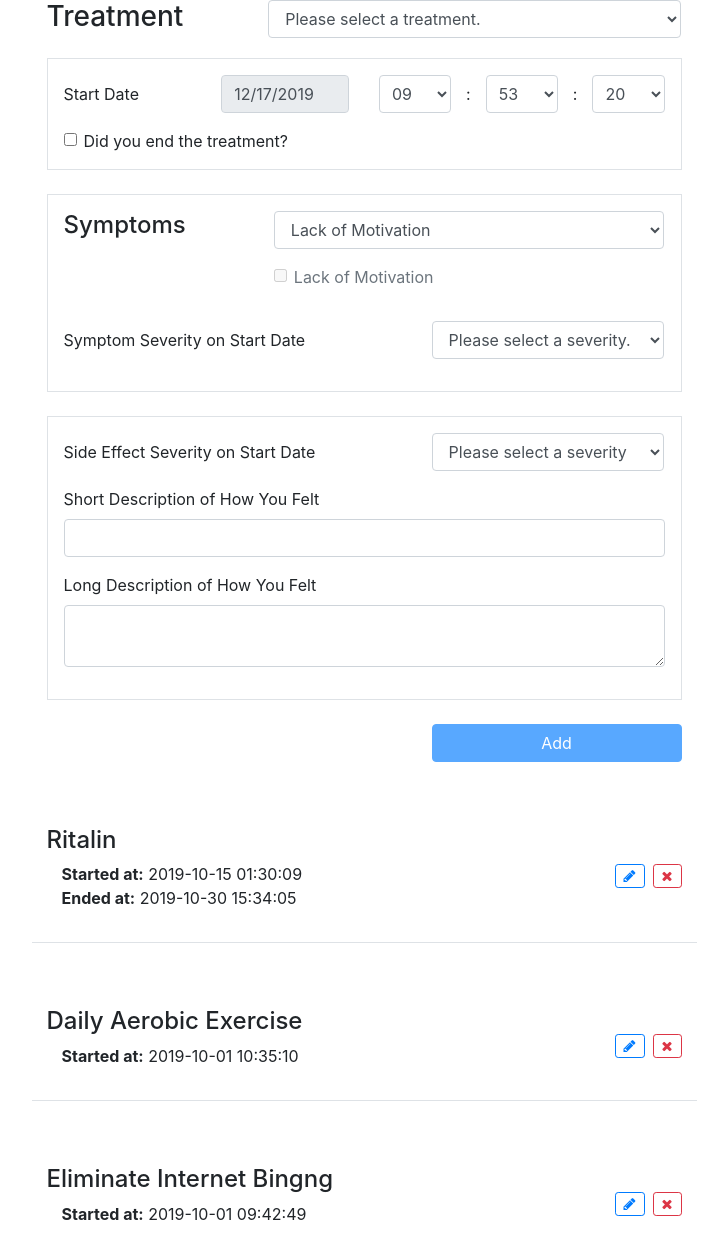
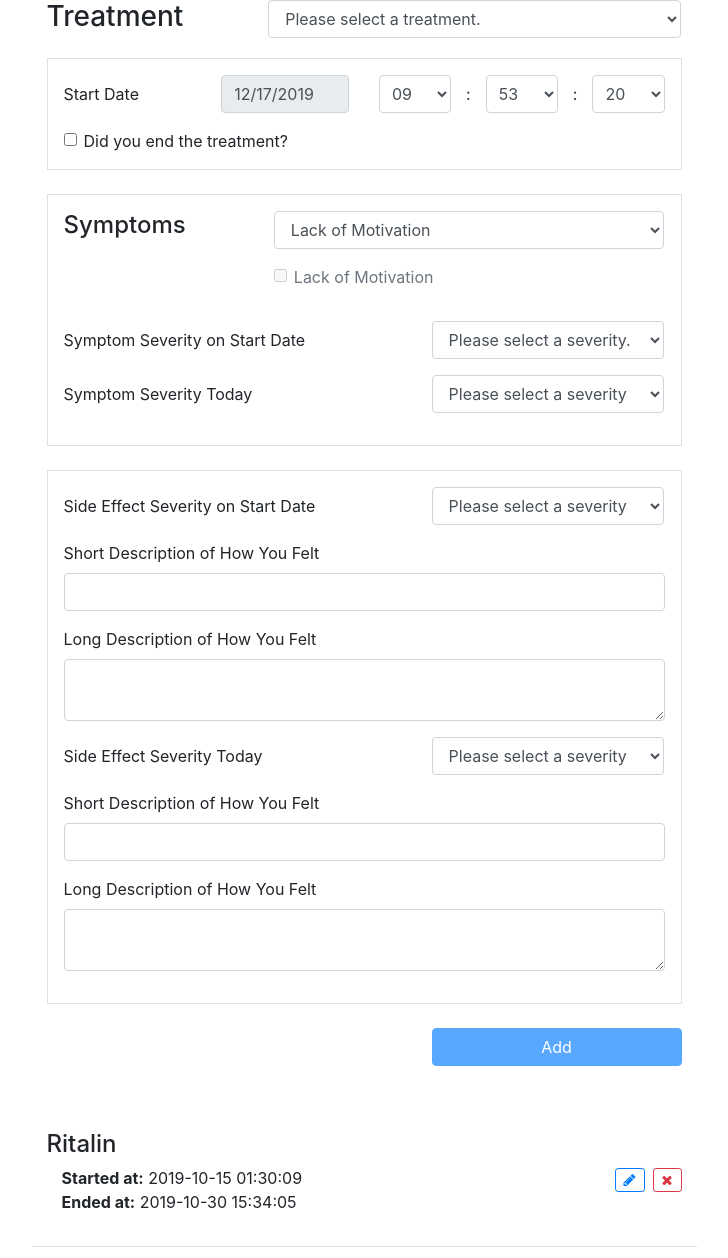
Before and after one commit to square1grp/What_really_works, a Django app: page /user/1/add/treatment in a window 1280 px wide. Shown: the part 167-1425 px from the top of the page, without its empty margins (276-1004 px from the left). Run offline with Django 3.2, Linux system fonts and the light colour scheme; data comes from the database, SQL or seed files in the repository; both versions use the stored data as it was after the commit; some libraries are stand-ins or nearby versions.

Commit message:
use today instead of end date in umts form

```diff
--- a/wrw/static/js/add_treatment.js
+++ b/wrw/static/js/user-method-trial.js
@@ -3,13 +3,13 @@
         var user_symptom_id = $(selector).val();
 
         var start_symptom_severity_id = $("input.start_symptom_severity_id[symptom-id=" + user_symptom_id + "]").val();
-        var end_symptom_severity_id = $("input.end_symptom_severity_id[symptom-id=" + user_symptom_id + "]").val();
+        var today_symptom_severity_id = $("input.today_symptom_severity_id[symptom-id=" + user_symptom_id + "]").val();
 
         if (start_symptom_severity_id && start_symptom_severity_id != -1) {
 
             if (
                 !$("#is_ended").prop("checked") ||
-                $("#is_ended").prop("checked") && (end_symptom_severity_id && end_symptom_severity_id != -1)
+                $("#is_ended").prop("checked") && (today_symptom_severity_id && today_symptom_severity_id != -1)
             ) {
                 $("input.filled-out-" + user_symptom_id).prop("checked", true);
 
@@ -36,10 +36,10 @@
 
         var user_symptom_id = $("select#user_symptom_id").val();
         var start_symptom_severity_id = $("select#start_symptom_severity_id").val();
-        var end_symptom_severity_id = $("select#end_symptom_severity_id").val();
+        var today_symptom_severity_id = $("select#today_symptom_severity_id").val();
 
         $("input.start_symptom_severity_id[symptom-id=" + user_symptom_id + "]").val(start_symptom_severity_id);
-        $("input.end_symptom_severity_id[symptom-id=" + user_symptom_id + "]").val(end_symptom_severity_id);
+        $("input.today_symptom_severity_id[symptom-id=" + user_symptom_id + "]").val(today_symptom_severity_id);
     };
 
     $("#is_ended").change(function () {
@@ -49,14 +49,13 @@
             $(".form-group.end .form-control").prop("required", false);
         }
 
-        $(".form-group.end .form-control[name=end_description]").prop("required", false);
         $(".form-group.end").slideToggle("fast");
         checkOffSymptom()
     });
 
     $("select#user_symptom_id").change(function () {
         $("select#start_symptom_severity_id").val("");
-        $("select#end_symptom_severity_id").val("");
+        $("select#today_symptom_severity_id").val("");
         $("form#new_treatment").removeClass("was-validated").addClass("needs-validation");
     });
 
--- a/wrw/templates/pages/user-method-trial.html
+++ b/wrw/templates/pages/user-method-trial.html
@@ -3,7 +3,7 @@
 {% block head %}
 
 {% load static %}
-<script src="{% static 'js/add_treatment.js' %}"></script>
+<script src="{% static 'js/user-method-trial.js' %}"></script>
 
 {% endblock %}
 
@@ -170,9 +170,9 @@
                             <input type="hidden" class="start_symptom_severity_id"
                                 name="start_symptom_severity_id_{{user_symptom.id}}" symptom-id="{{user_symptom.id}}"
                                 value="{% if edit_umts %}{{edit_umts.started_symptom_severity.id}}{% endif %}" />
-                            <input type="hidden" class="end_symptom_severity_id"
-                                name="end_symptom_severity_id_{{user_symptom.id}}" symptom-id="{{user_symptom.id}}"
-                                value="{% if edit_umts and edit_umts.is_ended %}{{edit_umts.ended_symptom_severity.id}}{% endif %}" />
+                            <input type="hidden" class="today_symptom_severity_id"
+                                name="today_symptom_severity_id_{{user_symptom.id}}" symptom-id="{{user_symptom.id}}"
+                                value="{% if edit_umts and edit_umts.is_ended %}{{edit_umts.today_symptom_severity.id}}{% endif %}" />
 
                             <input type="checkbox" class="form-check-input filled-out-{{user_symptom.id}}" disabled {% if edit_umts %}checked{% endif %}
                                 required />
@@ -199,15 +199,15 @@
                     </div>
                 </div>
 
-                <div class="form-group row end" style="{% if not edit_umts or not edit_umts.is_ended %}display: none;{% endif %}">
-                    <label for="end_symptom_severity_id" class="col-sm-7 col-form-label">
-                        Symptom Severity on End Date
+                <div class="form-group row">
+                    <label for="today_symptom_severity_id" class="col-sm-7 col-form-label">
+                        Symptom Severity Today
                     </label>
                     <div class="col-sm-5">
-                        <select id="end_symptom_severity_id" class="form-control">
+                        <select id="today_symptom_severity_id" class="form-control" required>
                             <option value="">Please select a severity</option>
                             {% for symptom_severity in symptom_severities %}
-                            <option value="{{symptom_severity.id}}" {% if edit_umts and edit_umts.ended_symptom_severity == symptom_severity %}selected{% endif %}>{{symptom_severity.title}}</option>
+                            <option value="{{symptom_severity.id}}" {% if edit_umts and edit_umts.today_symptom_severity == symptom_severity %}selected{% endif %}>{{symptom_severity.title}}</option>
                             {% endfor %}
                         </select>
                         <div class="invalid-feedback">
@@ -245,15 +245,15 @@
                     <textarea name="start_description" class="form-control">{% if edit_umts %}{{edit_umts.started_description}}{% endif %}</textarea>
                 </div>
 
-                <div class="form-group row end" style="{% if not edit_umts or not edit_umts.is_ended %}display: none;{% endif %}">
-                    <label for="end_side_effect_severity_id" class="col-sm-7 col-form-label">
-                        Side Effect Severity on End Date
+                <div class="form-group row">
+                    <label for="today_side_effect_severity_id" class="col-sm-7 col-form-label">
+                        Side Effect Severity Today
                     </label>
                     <div class="col-sm-5">
-                        <select name="end_side_effect_severity_id" class="form-control">
+                        <select name="today_side_effect_severity_id" class="form-control" required>
                             <option value="">Please select a severity</option>
                             {% for side_effect_severity in side_effect_severities %}
-                            <option value="{{side_effect_severity.id}}" {% if edit_umts and edit_umts.ended_side_effect_severity == side_effect_severity %}selected{% endif %}>{{side_effect_severity.title}}</option>
+                            <option value="{{side_effect_severity.id}}" {% if edit_umts and edit_umts.today_side_effect_severity == side_effect_severity %}selected{% endif %}>{{side_effect_severity.title}}</option>
                             {% endfor %}
                         </select>
                         <div class="invalid-feedback">
@@ -262,14 +262,14 @@
                     </div>
                 </div>
 
-                <div class="form-group end" style="{% if not edit_umts or not edit_umts.is_ended %}display: none;{% endif %}">
-                    <label for="end_title">Short Description of How You Felt</label>
-                    <input type="text" name="end_title" class="form-control" value="{% if edit_umts and edit_umts.is_ended %}{{edit_umts.ended_title}}{% endif %}" />
+                <div class="form-group">
+                    <label for="today_title">Short Description of How You Felt</label>
+                    <input type="text" name="today_title" class="form-control" value="{% if edit_umts %}{{edit_umts.today_title}}{% endif %}" required/>
                 </div>
 
-                <div class="form-group end" style="{% if not edit_umts or not edit_umts.is_ended %}display: none;{% endif %}">
-                    <label for="end_description">Long Description of How You Felt</label>
-                    <textarea name="end_description" class="form-control">{% if edit_umts and edit_umts.is_ended %}{{edit_umts.ended_description}}{% endif %}</textarea>
+                <div class="form-group">
+                    <label for="today_description">Long Description of How You Felt</label>
+                    <textarea name="today_description" class="form-control">{% if edit_umts %}{{edit_umts.today_description}}{% endif %}</textarea>
                 </div>
             </fieldset>
 
--- a/wrw/views/user_method_trial.py
+++ b/wrw/views/user_method_trial.py
@@ -151,9 +151,13 @@
                 self.addUserSideEffectUpdate(
                     user, start_side_effect_severity, user_method_trial_start, started_at, params['start_title'], params['start_description'])
 
+                today_side_effect_severity = SideEffectSeverity.objects.get(
+                    id=params['today_side_effect_severity_id'])
+
+                self.addUserSideEffectUpdate(
+                    user, today_side_effect_severity, user_method_trial_start, datetime.now(), params['today_title'], params['today_description'])
+
                 if 'is_ended' in params and params['is_ended'] == 'yes':
-                    end_side_effect_severity = SideEffectSeverity.objects.get(
-                        id=params['end_side_effect_severity_id'])
                     ended_at = datetime.strptime('%s %s:%s:%s' % (
                         params['ended_at'], params['ended_at_h'], params['ended_at_m'], params['ended_at_s']), '%m/%d/%Y %H:%M:%S')
 
@@ -167,8 +171,6 @@
                         self.addUserMethodTrialEnd(
                             user_method_trial_start, ended_at)
 
-                    self.addUserSideEffectUpdate(
-                        user, end_side_effect_severity, user_method_trial_start, ended_at, params['end_title'], params['end_description'])
                 elif umts_id is not None:
                     self.deleteUserMethodTrialEnd(user_method_trial_start)
 
@@ -184,14 +186,13 @@
                     self.addUserSymptomUpdate(
                         user_symptom, start_symptom_severity, user_method_trial_start, started_at, params['start_title'], params['start_description'])
 
-                    if 'is_ended' in params and params['is_ended'] == 'yes':
-                        end_symptom_severity_id = params['end_symptom_severity_id_%s' %
-                                                         user_symptom.id]
-                        end_symptom_severity = SymptomSeverity.objects.get(
-                            id=end_symptom_severity_id)
+                    today_symptom_severity_id = params['today_symptom_severity_id_%s' %
+                                                       user_symptom.id]
+                    today_symptom_severity = SymptomSeverity.objects.get(
+                        id=today_symptom_severity_id)
 
-                        self.addUserSymptomUpdate(
-                            user_symptom, end_symptom_severity, user_method_trial_start, ended_at, params['end_title'], params['end_description'])
+                    self.addUserSymptomUpdate(
+                        user_symptom, today_symptom_severity, user_method_trial_start, datetime.now(), params['today_title'], params['today_description'])
 
             elif params['action'] == 'delete':
                 self.deleteUserTreatment(user, params['id'])
@@ -252,19 +253,20 @@
             edit_umts = UserMethodTrialStart.objects.get(id=umts_id)
 
             started_at = edit_umts.getStartedAt()
-
-            is_ended = edit_umts.isEnded()
-            ended_at = edit_umts.getEndedAt()
-            ended_symptom_severity = edit_umts.getEndedSymptomSeverity()
-            ended_side_effect_update = edit_umts.getEndedSideEffectUpdate()
-
             started_at_time = dict(h=started_at.hour,
                                    m=started_at.minute,
                                    s=started_at.second)
 
-            ended_at_time = dict(h=ended_at.hour,
-                                 m=ended_at.minute,
-                                 s=ended_at.second)
+            is_ended = edit_umts.isEnded()
+            if is_ended:
+                ended_at = edit_umts.getEndedAt()
+                ended_at_time = dict(h=ended_at.hour,
+                                     m=ended_at.minute,
+                                     s=ended_at.second)
+
+            today_symptom_severity = edit_umts.getTodaySymptomSeverity()
+            today_side_effect_update = edit_umts.getTodaySideEffectUpdate()
+
             edit_umts = dict(
                 method=edit_umts.getMethod(),
                 started_at=started_at.strftime('%m/%d/%Y'),
@@ -272,14 +274,14 @@
                 ended_at=ended_at.strftime(
                     '%m/%d/%Y') if ended_at is not None else ended_at,
                 started_symptom_severity=edit_umts.getStartedSymptomSeverity(),
-                ended_symptom_severity=ended_symptom_severity,
                 started_side_effect_severity=edit_umts.getStartedSideEffectSeverity(),
                 started_title=edit_umts.getStartedSideEffectUpdate().getTitle(),
                 started_description=edit_umts.getStartedSideEffectUpdate().getDescription(),
-                ended_side_effect_severity=edit_umts.getEndedSideEffectSeverity(),
-                ended_title=ended_side_effect_update.getTitle(
-                ) if ended_side_effect_update is not None else '',
-                ended_description=ended_side_effect_update.getDescription() if ended_side_effect_update is not None else '')
+                today_symptom_severity=today_symptom_severity,
+                today_side_effect_severity=edit_umts.getTodaySideEffectSeverity(),
+                today_title=today_side_effect_update.getTitle(
+                ) if today_side_effect_update is not None else '',
+                today_description=today_side_effect_update.getDescription() if today_side_effect_update is not None else '')
 
         user_treatments.sort(key=lambda x: x['started_at'])
         user_treatments.reverse()
```
Also changed, not shown: wrw/models.py (+26 -3 lines), __db.sqlite3 (added), db.sqlite3.
